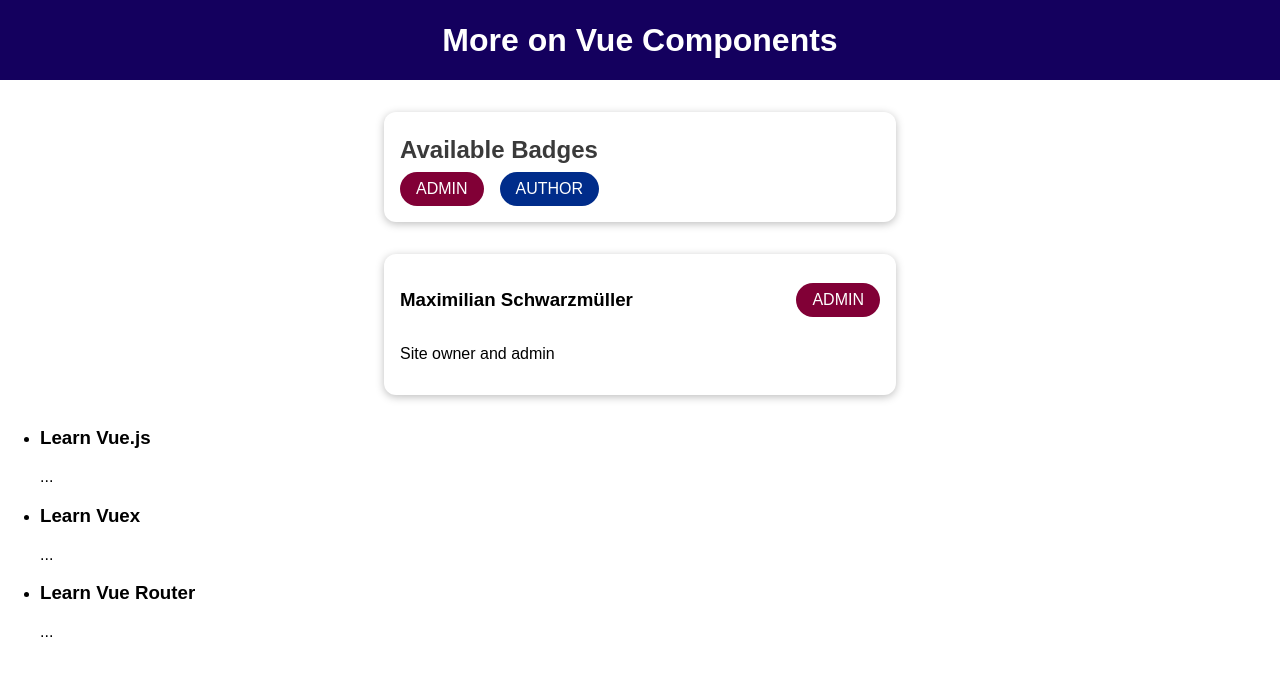
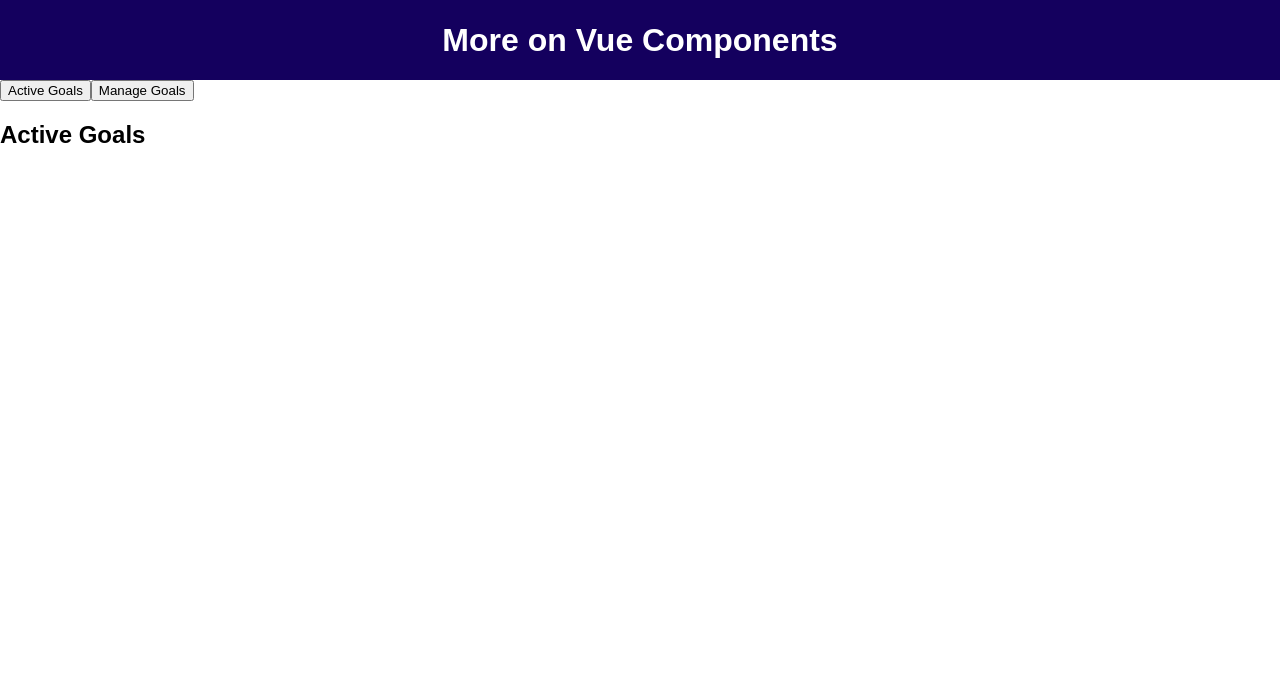
Before and after one commit to elvan/user-tasks-app-vue-components, a Vue app: page / in a window 1280 px wide. Shown: the top 676 px of the page. Built offline with nearby package versions, Linux system fonts and the light colour scheme.

Commit message:
dynamic components

```diff
--- a/src/App.vue
+++ b/src/App.vue
@@ -1,41 +1,57 @@
 <template>
   <div>
     <the-header></the-header>
-    <badge-list></badge-list>
-    <user-info
+    <!-- <badge-list></badge-list> -->
+    <!-- <user-info
       :full-name="activeUser.name"
       :info-text="activeUser.description"
       :role="activeUser.role"
-    ></user-info>
-    <course-goals #default="slotProps">
+    ></user-info> -->
+    <!-- <course-goals #default="slotProps">
       <h3>{{ slotProps.goal }}</h3>
       <p>{{ slotProps.anotherProp }}</p>
-    </course-goals>
+    </course-goals> -->
+    <button @click="setSelectedComponent('active-goals')">Active Goals</button>
+    <button @click="setSelectedComponent('manage-goals')">Manage Goals</button>
+    <!-- <active-goals v-if="selectedComponent === 'active-goals'"></active-goals> -->
+    <!-- <manage-goals v-if="selectedComponent === 'manage-goals'"></manage-goals> -->
+    <component :is="selectedComponent"></component>
   </div>
 </template>
 
 <script>
 import TheHeader from './components/TheHeader.vue';
-import BadgeList from './components/BadgeList.vue';
-import UserInfoVue from './components/UserInfo.vue';
-import CourseGoals from './components/CourseGoals.vue';
+// import BadgeList from './components/BadgeList.vue';
+// import CourseGoals from './components/CourseGoals.vue';
+// import UserInfoVue from './components/UserInfo.vue';
+import ActiveGoals from './components/ActiveGoals.vue';
+import ManageGoals from './components/ManageGoals.vue';
 
 export default {
   components: {
     'the-header': TheHeader,
-    'badge-list': BadgeList,
-    'user-info': UserInfoVue,
-    'course-goals': CourseGoals,
+    // 'badge-list': BadgeList,
+    // 'course-goals': CourseGoals,
+    // 'user-info': UserInfoVue,
+    'active-goals': ActiveGoals,
+    'manage-goals': ManageGoals,
   },
 
   data() {
     return {
+      selectedComponent: 'active-goals',
       activeUser: {
-        name: 'Maximilian Schwarzmüller',
+        name: 'Elvan Hidayat',
         description: 'Site owner and admin',
         role: 'admin',
       },
     };
+  },
+
+  methods: {
+    setSelectedComponent(component) {
+      this.selectedComponent = component;
+    },
   },
 };
 </script>
--- /dev/null
+++ b/src/components/ActiveGoals.vue
@@ -0,0 +1,3 @@
+<template>
+  <h2>Active Goals</h2>
+</template>
--- /dev/null
+++ b/src/components/ManageGoals.vue
@@ -0,0 +1,3 @@
+<template>
+  <h2>Manage Goals</h2>
+</template>
```
